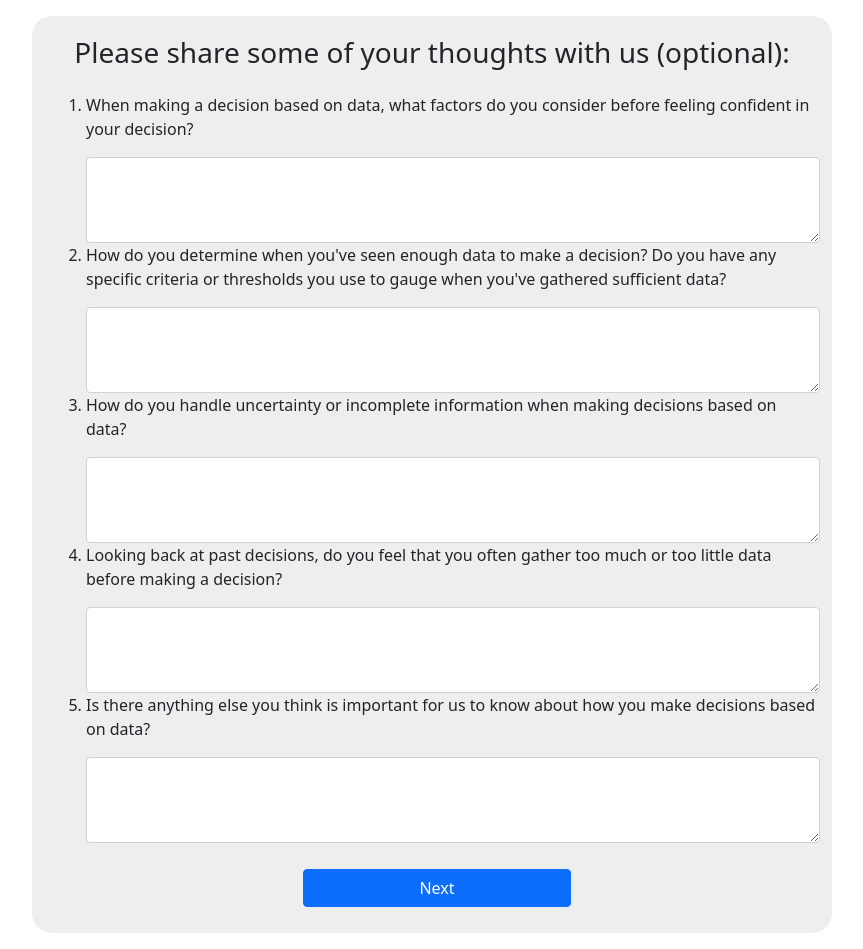
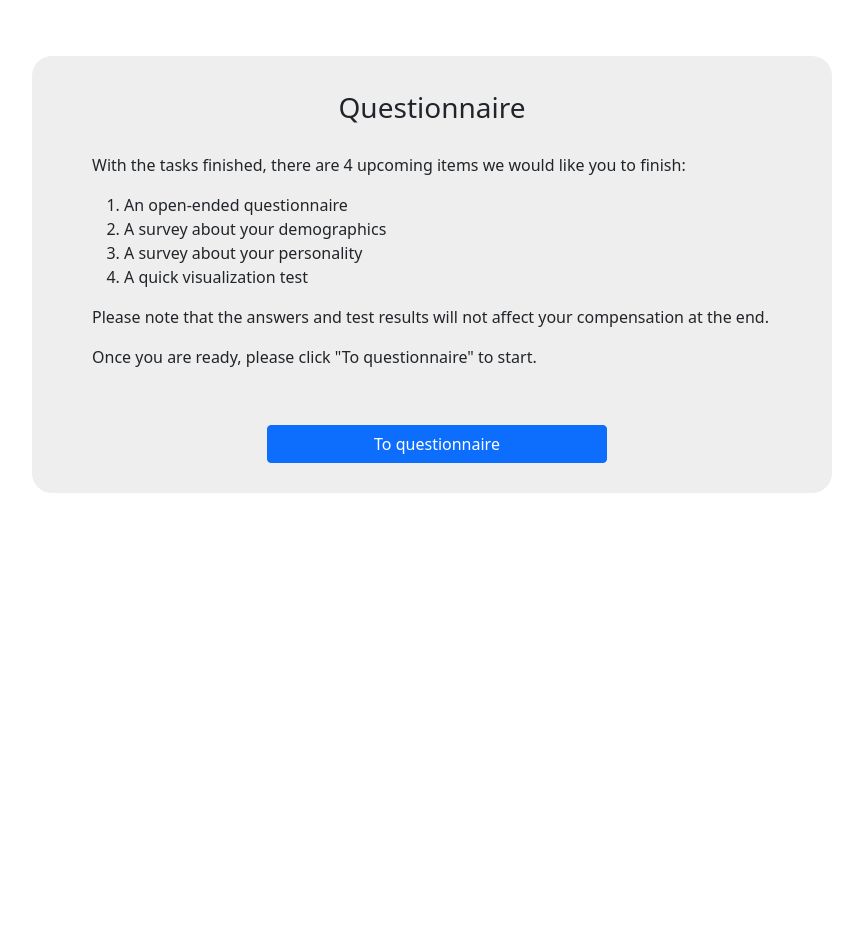
Before and after one commit to ScarVaapad/infoSatiety_Flask, a Flask app: page /post_task in a window 1280 px wide. Shown: the whole page, without its empty margins (208-1071 px from the left). After the commit the page ends 493 px from the top, so only its background shows below. Run offline with Flask 3, Linux system fonts and the light colour scheme; some libraries are stand-ins or nearby versions.

Commit message:
Polished MiniVlat Added in-between message
TODO:
-Disable go back function in browser
-Accepting and sending user's pp id for research platforms

```diff
--- a/app.py
+++ b/app.py
@@ -96,6 +96,10 @@ def task():
 def post_task():
     return render_template('/post_task.html')
 
+@app.route("/questionnaire")
+def questionnaire():
+    return render_template('/questionnaire.html')
+
 @app.route("/submit",methods=['POST'])
 def submit():
 
--- a/static/post_task.js
+++ b/static/post_task.js
@@ -1,17 +1,4 @@
-// import  {updateDB}  from "./firebase.js";
 
-  let values = {}
-  $( "#my-form" ).submit(function( event ) {
-    // alert( "Handler for .submit() called." );
-    event.preventDefault();
-
-    $.each($('#my-form').serializeArray(), function (i, field) {
-      values[field.name] = field.value;
-      //console.log(values);
-    });
-
-    localStorage.setItem('Post_Task_Q', JSON.stringify(values));
-
-    window.location.href = "information"
-
-  });
+$( "#start-button" ).click(function() {
+    window.location.href = "questionnaire";
+});
--- a/templates/post_task.html
+++ b/templates/post_task.html
@@ -7,59 +7,38 @@
 </head>
 <body>
 <div class="container vh-100">
-        <div class="row" style="height: 2%;"></div>
+    <div class="row" style="height: 7%;"></div>
     <div class="row">
         <div class="col"></div>
-            <div class="col-10 h-75" style="background-color: #eee; border-radius: 20px">
-                <div class="d-flex justify-content-center" style="padding-top: 20px;">
-                    <h3>Please share some of your thoughts with us (optional):</h3>
+        <div class="col-10 h-75" style="background-color: #eee; border-radius: 20px; padding: 20px;">
+            <div class="d-flex justify-content-center" style="padding-top: 15px;">
+                <h3>Questionnaire</h3>
             </div>
-                <div class="justify-content-center" style="padding-left: 10px; padding-bottom: 10px;">
-                    <form id="my-form">
-                        <div class="col-md-12" style="padding-top: 15px">
+            <div class="justify-content-center overflow-auto" style="height: 85%; padding-left: 40px; padding-bottom: 40px; padding-top: 20px;">
+                <p>With the tasks finished, there are 4 upcoming items we would like you to finish:</p>
                 <ol>
-                            <li>
-                            <p>When making a decision based on data, what factors do you
-                                consider before feeling confident in your decision?</p>
-                            <textarea type="text" class="form-control" rows="3" id="1" name="Important Factor"></textarea>
-                            </li>
-                            <li> <p>How do you determine when you've seen enough data to make a
-                            decision? Do you have any specific criteria or thresholds you use to gauge when
-                            you've gathered sufficient data?</p>
-                            <textarea type="text" class="form-control" rows="3" id="2" name="Heuristics"></textarea></li>
-
-                            <li>
-                            <p>How do you handle uncertainty or incomplete information when
-                                making decisions based on data?</p>
-                            <textarea type="text" class="form-control" rows="3" id="3" name="Uncertainty"></textarea>
-                            </li>
-                            <li>
-                            <p>Looking back at past decisions, do you feel that you
-                                often gather too much or too little data before making a decision?</p>
-                            <textarea type="text" class="form-control" rows="3" id="4" name="Past Decision"></textarea>
-                                </li>
-                            <li>
-                            <p>Is there anything else you think is important for us to know
-                                about how you make decisions based on data?</p>
-                            <textarea type="text" class="form-control" rows="3" id="5" name="General Feedback"></textarea>
-                                </li>
+                    <li>An open-ended questionnaire</li>
+                    <li>A survey about your demographics</li>
+                    <li>A survey about your personality</li>
+                    <li>A quick visualization test</li>
                 </ol>
+                <p>Please note that the answers and test results will not affect your compensation at the end.</p> <p>Once you are ready, please click "To questionnaire" to start.</p>
             </div>
 
-                        <div class="d-flex justify-content-center" style="padding-top: 10px;">
-                            <button type="submit" class="btn btn-primary" style="width: 35%;" id="finish-questionnaire-btn">Next</button>
+            <div class="d-flex justify-content-center" style="padding-left: 10px; padding-bottom: 10px; padding-top: 0px; ">
+                <button type="button" id="start-button"  class="btn btn-primary" style="width: 340px;">To questionnaire</button>
             </div>
-                    </form>
-                </div>
+
         </div>
         <div class="col"></div>
     </div>
-        <div class="row" style="height: 2%;"></div>
+    <div class="row" style="height: 7%;"></div>
 </div>
 
 <script src="https://d3js.org/d3.v7.min.js"></script>
 <script src="https://cdn.jsdelivr.net/npm/bootstrap@5.1.3/dist/js/bootstrap.bundle.min.js" integrity="sha384-ka7Sk0Gln4gmtz2MlQnikT1wXgYsOg+OMhuP+IlRH9sENBO0LRn5q+8nbTov4+1p" crossorigin="anonymous"></script>
 <script src="https://cdnjs.cloudflare.com/ajax/libs/jquery/3.6.0/jquery.min.js"></script>
+<script src="https://unpkg.com/simple-statistics@7.8.3/dist/simple-statistics.min.js"></script>
 <script type="module" src="{{url_for('static',filename='post_task.js')}}" ></script>
 </body>
 </html>
--- a/templates/pre_miniVlat.html
+++ b/templates/pre_miniVlat.html
@@ -15,7 +15,7 @@
                 <h3>Finally, please take a visualization test</h3>
             </div>
             <div class="justify-content-center overflow-auto" style="height: 85%; padding-left: 10px; padding-bottom: 10px; padding-top: 20px;">
-                <p>For this test, you will look at 12 different charts and answer corresponding multiple-choice questions</p>
+                <p>This test will take less than <b>5 minutes</b>, you will look at 12 different charts and answer corresponding multiple-choice questions</p>
 
                 <p><b>Important: This session is timed, you will have 25 seconds to answer each question.</b> Please answer the question to the best of your ability. If you are unsure, you may skip the questions instead of guessing, and the performance of this test <b>will not impact your final results</b></p>
             </div>
--- a/templates/pre_task.html
+++ b/templates/pre_task.html
@@ -15,7 +15,7 @@
                 <h3>Tasks</h3>
             </div>
             <div class="d-flex justify-content-center" style="height: 85%; padding-left: 10px; padding-bottom: 10px; padding-top: 20px;">
-                <p>Now you will be directed to the tasks for this study, the answers won't be shown for tasks.</p>
+                <p>Now you will be directed to the tasks for this study. The answers won't be shown for tasks.</p>
 
             </div>
 
```
Also changed, not shown: static/minivlat.js (+23 -22 lines), static/questionnaire.js (added, +17 -0 lines), static/sample.js (+9 -4 lines), static/task.js (+8 -7 lines), templates/MiniVlat.html (+2 -9 lines), templates/questionnaire.html (added, +66 -0 lines), templates/sample.html (+9 -6 lines), templates/task.html (+9 -6 lines). Lines whose indentation alone changed are shown as unchanged.
